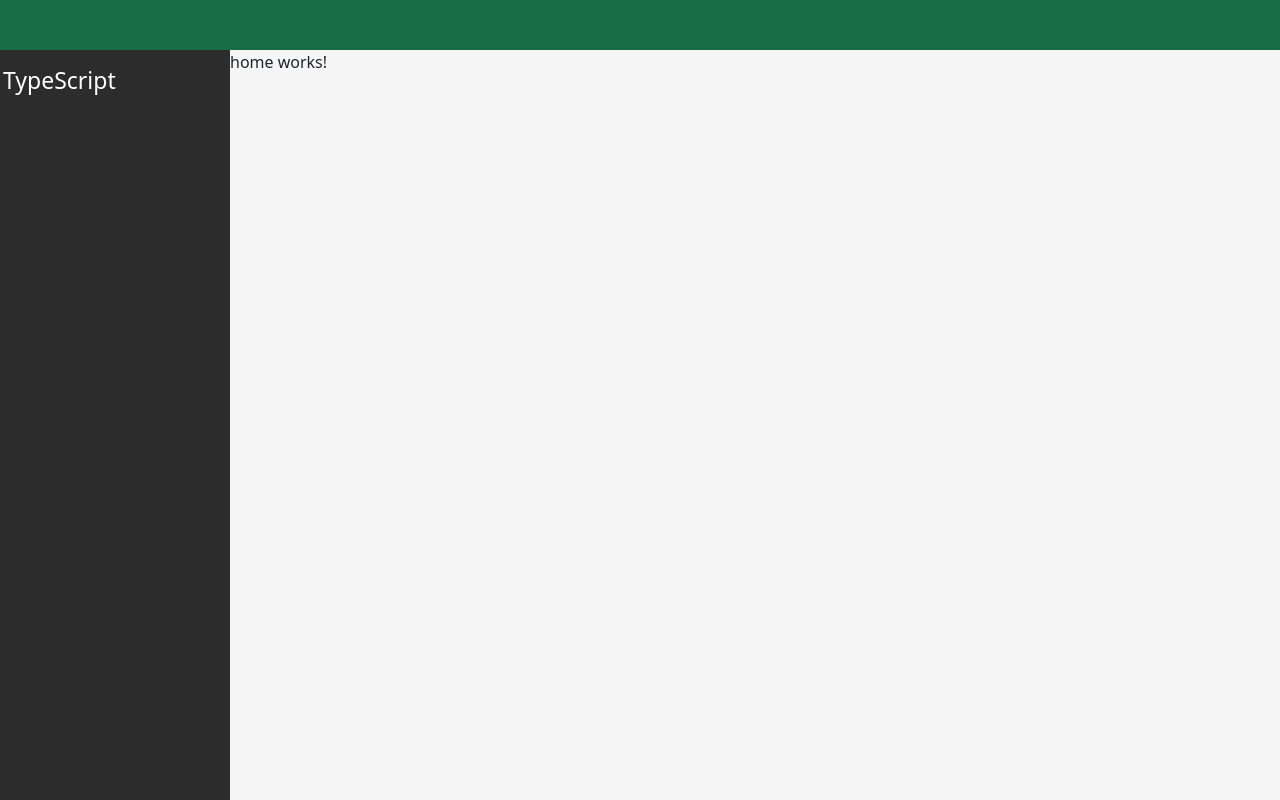
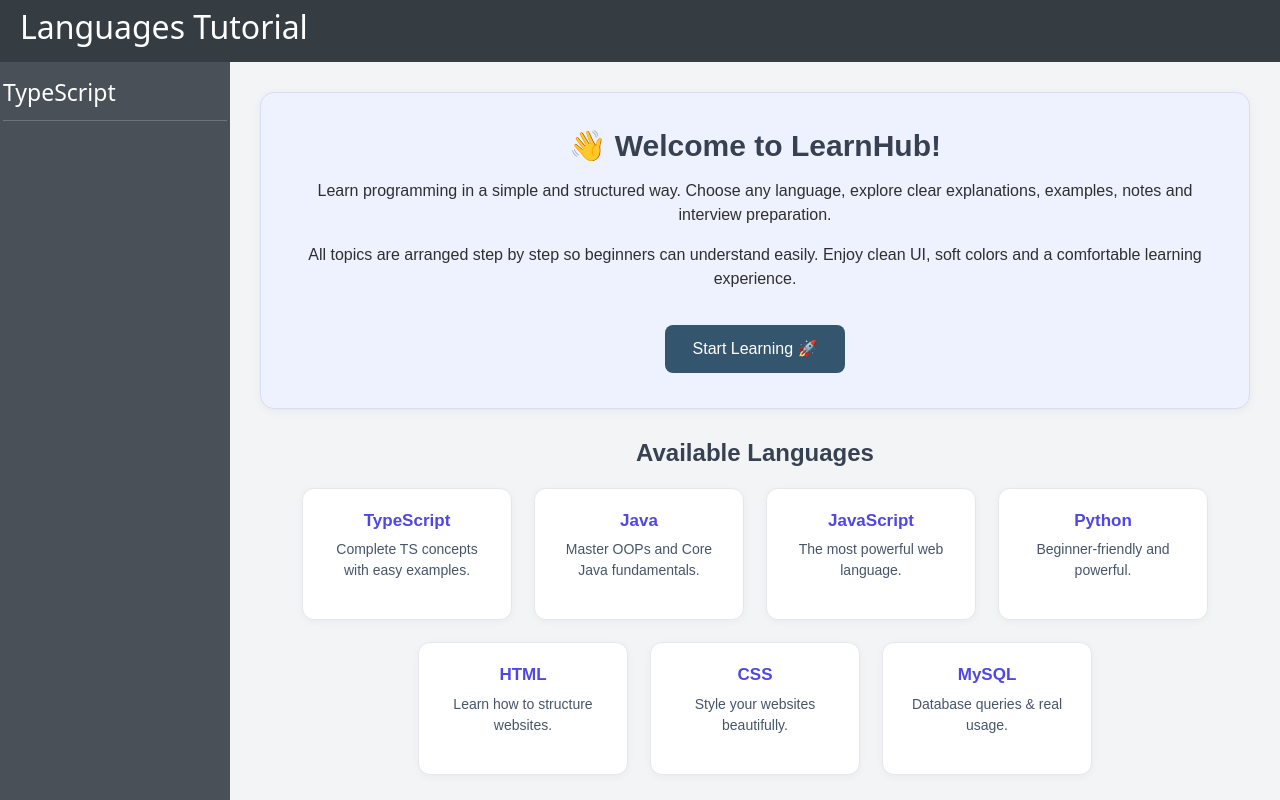
Before and after one commit to Harikrishna102024/My-first-app, an Angular app: page /layout in a window 1280 px wide. Built offline with nearby package versions, Linux system fonts and the light colour scheme.

Commit message:
dashboard changes

```diff
--- a/src/app/home/home/home.component.html
+++ b/src/app/home/home/home.component.html
@@ -1,3 +1,71 @@
 <div class="page-wrapper">
-    <p>home works!</p>
+   <div class="home-container">
+
+        <div class="welcome-card">
+            <h1>👋 Welcome to LearnHub!</h1>
+
+            <p>
+            Learn programming in a simple and structured way. Choose any language,
+            explore clear explanations, examples, notes and interview preparation.
+            </p>
+
+            <p>
+            All topics are arranged step by step so beginners can understand easily.
+            Enjoy clean UI, soft colors and a comfortable learning experience.
+            </p>
+
+            <button class="start-btn">Start Learning 🚀</button>
+        </div>
+
+        <h2 class="section-title">Available Languages</h2>
+
+        <div class="cards-section">
+
+            <div class="lang-card">
+            <h3>TypeScript</h3>
+            <p>Complete TS concepts with easy examples.</p>
+            </div>
+
+            <div class="lang-card">
+            <h3>Java</h3>
+            <p>Master OOPs and Core Java fundamentals.</p>
+            </div>
+
+            <div class="lang-card">
+            <h3>JavaScript</h3>
+            <p>The most powerful web language.</p>
+            </div>
+
+            <div class="lang-card">
+            <h3>Python</h3>
+            <p>Beginner-friendly and powerful.</p>
+            </div>
+
+            <div class="lang-card">
+            <h3>HTML</h3>
+            <p>Learn how to structure websites.</p>
+            </div>
+
+            <div class="lang-card">
+            <h3>CSS</h3>
+            <p>Style your websites beautifully.</p>
+            </div>
+
+            <div class="lang-card">
+            <h3>MySQL</h3>
+            <p>Database queries & real usage.</p>
+            </div>
+
+        </div>
+
+        <div class="extra-info">
+            <h2>Why LearnHub?</h2>
+            <p>
+            We provide clean explanations, examples, interview questions and notes
+            for every topic. Designed specially for beginners and self-learners,
+            with simple English and a friendly user interface.
+            </p>
+        </div>
+    </div>
+
 </div>
--- a/src/app/home/home/home.component.scss
+++ b/src/app/home/home/home.component.scss
@@ -0,0 +1,111 @@
+.page-wrapper {
+
+    background: #f3f4f6;
+
+    .home-container {
+        padding: 30px;
+        text-align: center;
+        font-family: Arial, sans-serif;
+        color: #2f2f2f;
+    }
+
+    .welcome-card {
+        background: #eef2ff;
+        padding: 35px;
+        border-radius: 14px;
+        border: 1px solid #d8ddf3;
+        box-shadow: 0 2px 10px rgba(0,0,0,0.05);
+        margin-bottom: 30px;
+    }
+
+    .welcome-card h1 {
+        color: #374151;
+        font-size: 30px;
+        font-weight: 700;
+        margin-bottom: 15px;
+    }
+
+    .start-btn {
+        padding: 12px 28px;
+        background: #34556e;
+        color: white;
+        border: none;
+        border-radius: 8px;
+        cursor: pointer;
+        margin-top: 18px;
+        font-size: 16px;
+        transition: 0.3s;
+    }
+
+    .start-btn:hover {
+        background: #055160;
+        transform: translateY(-2px);
+    }
+
+    .section-title {
+        font-size: 24px;
+        margin-bottom: 20px;
+        font-weight: 600;
+        color: #374151;
+    }
+
+    .cards-section {
+        display: flex;
+        justify-content: center;
+        flex-wrap: wrap;
+        gap: 22px;
+    }
+
+    .lang-card {
+        width: 210px;
+        padding: 22px;
+        background: #ffffff;
+        border-radius: 12px;
+        transition: 0.3s;
+        cursor: pointer;
+        border: 1px solid #e5e7eb;
+        box-shadow: 0 2px 8px rgba(0,0,0,0.04);
+    }
+
+    .lang-card:hover {
+        background: #f0f4ff;
+        transform: translateY(-4px);
+        box-shadow: 0 5px 14px rgba(0,0,0,0.08);
+    }
+
+    .lang-card h3 {
+        font-size: 17px;
+        color: #4f46e5;
+        margin-bottom: 8px;
+        font-weight: 600;
+    }
+
+    .lang-card p {
+        font-size: 14px;
+        color: #475569;
+        line-height: 1.5;
+    }
+
+    .extra-info {
+        margin-top: 40px;
+        background: #eef2ff;
+        padding: 25px;
+        border-radius: 14px;
+        border: 1px solid #d8ddf3;
+        box-shadow: 0 2px 10px rgba(0,0,0,0.05);
+    }
+
+    .extra-info h2 {
+        margin-bottom: 10px;
+        color: #374151;
+        font-weight: 700;
+    }
+
+    .extra-info p {
+        font-size: 15px;
+        color: #444;
+        max-width: 760px;
+        margin: auto;
+        line-height: 1.6;
+    }
+}
--- a/src/app/layout/header/header.component.html
+++ b/src/app/layout/header/header.component.html
@@ -1,3 +1,8 @@
 <div class="header">
-    <h2>{{selectedTitle}}</h2>
+    <div class="main-title col-5">
+        <h2>Languages Tutorial</h2>
+    </div>
+    <div class="doc-title col-7">
+        <h3>{{selectedTitle}}</h3>
+    </div>
 </div>
--- a/src/app/layout/header/header.component.scss
+++ b/src/app/layout/header/header.component.scss
@@ -1,6 +1,6 @@
 .header {
-  height: 50px;
-  background: #176c45;
+  height: 62px;
+  background: #353d43;
   color: white;
   display: flex;
   align-items: center;
--- a/src/app/layout/side-bar/side-bar.component.html
+++ b/src/app/layout/side-bar/side-bar.component.html
@@ -8,11 +8,11 @@
 
         <ng-container *ngFor="let sub of item.children">
 
-          <li *ngIf="!sub.children" [routerLink]="sub.path" (click)="$event.stopPropagation()" (click)="passName(sub.name)">
+          <li class="child-area" *ngIf="!sub.children" [routerLink]="sub.path" (click)="$event.stopPropagation()" (click)="passName(sub.name)">
             {{ sub.name }}
           </li>
 
-          <li *ngIf="sub.children" (click)="toggleMenu(sub);" (click)="$event.stopPropagation()">
+          <li class="child-area" *ngIf="sub.children" (click)="toggleMenu(sub);" (click)="$event.stopPropagation()">
             {{ sub.name }}
             <ul *ngIf="sub.open" class="submenu sub-submenu">
               <li *ngFor="let child of sub.children" [routerLink]="child.path" (click)="$event.stopPropagation()" (click)="passName(child.name)">
--- a/src/app/layout/side-bar/side-bar.component.scss
+++ b/src/app/layout/side-bar/side-bar.component.scss
@@ -1,7 +1,7 @@
 .sidebar {
   height: 100%;
   width: 230px;
-  background: #2c2c2c;
+  background: #495057;
   color: white;
   padding: 0;
   display: flex;
@@ -9,11 +9,14 @@
 
   .list-heading {
     font-size: 23px;
+    border-bottom: 1px solid #6c757d;
     .submenu {
       font-size: 20px;
       padding-left: 20px;
       max-height: 100vh;
       overflow-y: auto;
+
+
       .sub-submenu {
         padding-left: 24px;
       }
--- a/src/styles.scss
+++ b/src/styles.scss
@@ -1,3 +1,24 @@
+/* Scrollbar width */
+::-webkit-scrollbar {
+    width: 8px;
+}
+
+/* Scrollbar Track */
+::-webkit-scrollbar-track {
+    background: #3f444a;
+}
+
+/* Scrollbar Thumb (the bar) */
+::-webkit-scrollbar-thumb {
+    background: #868e96;
+    border-radius: 8px;
+}
+
+/* Hover color */
+::-webkit-scrollbar-thumb:hover {
+    background: #adb5bd;
+}
+
 .page-wrapper {
     height: 100%;
 }
```
